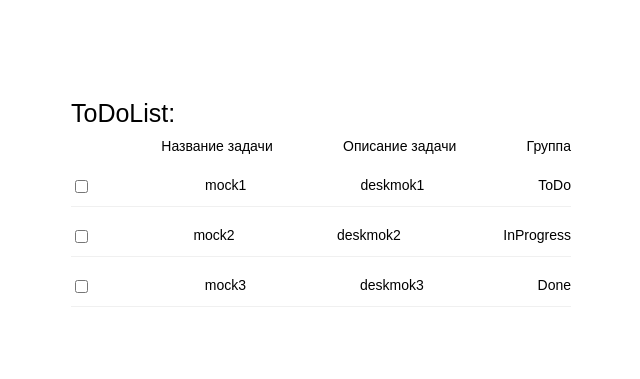
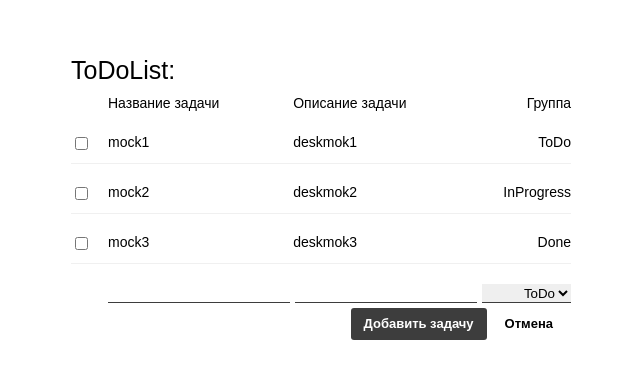
Before and after one commit to tango1603/ReactLess, a React app in the folder lesson3-homework/: page / in a window 1280 px wide. Shown: the part 205-584 px from the top of the page, without its empty margins (319-959 px from the left). Built offline with nearby package versions, Linux system fonts and the light colour scheme.

Commit message:
add style

```diff
--- a/lesson3-homework/src/app/App.jsx
+++ b/lesson3-homework/src/app/App.jsx
@@ -2,18 +2,24 @@ import React, { Component } from 'react';
 import './App.scss';
 
 import TaskList from './components/TaskList/TaskList.jsx';
+import AddTask from './components/AddTask/AddTask.jsx';
+
+import { MOCKLIST } from './constants/constants.js';
 
 export default class App extends Component {
   constructor() {
     super();
     this.state = {
-      taskList: null
+      taskList: MOCKLIST
     };
   }
 
   render() {
     return (
-      <TaskList/>
+      <div>
+        <TaskList data={this.state} />
+        <AddTask />
+      </div>
     );
   }
 }
--- /dev/null
+++ b/lesson3-homework/src/app/components/AddTask/AddTask.jsx
@@ -0,0 +1,50 @@
+import React, { Component } from 'react';
+import './AddTask.scss';
+import { DEF_GROUP } from '../../constants/constants.js';
+class Task extends Component {
+  constructor(props) {
+    super(props);
+    this.state = props;
+  }
+
+  render() {
+    //  const { name, description } = this.props;
+
+    const groups = Object.keys(DEF_GROUP).map(group => (
+      <option key={group}>{DEF_GROUP[group]}</option>
+    ));
+
+    return (
+      <div className="add-task">
+        <div className="add-task__container">
+          <input
+            className="add-task__check--hide"
+            type="checkbox"
+            name="status"
+            id="status"
+          />
+          <input className="add-task__name" type="text" name="name" />
+          <input
+            className="add-task__description"
+            type="text"
+            name="description"
+          />
+
+          <select className="add-task__group">{groups}</select>
+        </div>
+        <div className="add-task__container add-task__container--right">
+          <button className="add-task__button">Добавить задачу</button>
+          <button className="add-task__button add-task__button--inverse">
+            Отмена
+          </button>
+        </div>
+
+        {/* <div className="add-task__name">{name}</div>
+        <div className="add-task__description">{description}</div>
+        <div className="add-task__group">{group}</div> */}
+      </div>
+    );
+  }
+}
+
+export default Task;
--- /dev/null
+++ b/lesson3-homework/src/app/components/AddTask/AddTask.scss
@@ -0,0 +1,63 @@
+$color:#3d3d3d;
+
+.add-task {
+  margin: 10px 0;
+  padding: 10px 0;
+
+  &__container {
+    display: flex;
+    &--right{
+      justify-content: flex-end;
+    }
+  }
+
+  &__check {
+    &--hide {
+      opacity: 0;
+      margin-right: 20px;
+    }
+  }
+
+  &__name {
+    width: 100%;
+    border:none;
+    border-bottom: 1px solid $color;
+    margin-right: 5px;
+  }
+
+  &__description {
+    width: 100%;
+    border:none;
+    border-bottom: 1px solid $color;
+    margin-right: 5px;
+
+  }
+
+  &__group {
+    width: 50%;
+    border:none;
+    text-align: right;
+    border-bottom: 1px solid $color;
+  }
+
+  &__button {
+    background-color: $color;
+    color: #fff;
+    margin-right: 5px;
+    margin-top: 5px;
+    text-shadow: none;
+    border: 1px solid transparent;
+    font-weight: bold;
+    font-size: 13px;
+    line-height: 17px;
+    text-decoration: none;
+    padding: 6px 12px 7px 12px;
+    text-align: center;
+    border-radius: 3px;
+
+    &--inverse{
+      background-color: white;
+      color: black;
+    }
+  }
+}
--- a/lesson3-homework/src/app/components/Task/Task.jsx
+++ b/lesson3-homework/src/app/components/Task/Task.jsx
@@ -9,7 +9,6 @@ class Task extends Component {
 
   render() {
     const { name, description } = this.props;
-
     const group = DEF_GROUP[this.props.group];
 
     return (
--- a/lesson3-homework/src/app/components/Task/Task.scss
+++ b/lesson3-homework/src/app/components/Task/Task.scss
@@ -6,14 +6,24 @@
   border-bottom: 1px solid #f0f0f0;
 
   &__check {
+    margin-right: 20px;
     &--hide {
       opacity: 0;
+      margin-right: 20px;
     }
   }
 
-  &__name {}
+  &__name {
+    width: 100%;
+  }
 
-  &__description {}
+  &__description {
+    width: 100%;
 
-  &__group {}
+  }
+
+  &__group {
+    width: 50%;
+    text-align: right;
+  }
 }
--- a/lesson3-homework/src/app/components/TaskList/TaskList.jsx
+++ b/lesson3-homework/src/app/components/TaskList/TaskList.jsx
@@ -2,18 +2,9 @@ import React, { Component } from 'react';
 import './TaskList.scss';
 import Task from '../Task/Task.jsx';
 
-import { MockList } from '../../constants/constants.js';
-
 export default class TaskList extends Component {
-  constructor() {
-    super();
-    this.state = {
-      tasklist: MockList
-    };
-  }
-
   render() {
-    const { tasklist } = this.state;
+    const { taskList } = this.props.data;
 
     return (
       <div className="task-list">
@@ -24,8 +15,9 @@ export default class TaskList extends Component {
           <div className="task__description">Описание задачи</div>
           <div className="task__group">Группа</div>
         </div>
-        {tasklist.map((task,index) => (
-          <Task key={index}
+        {taskList.map((task, index) => (
+          <Task
+            key={index}
             name={task.name}
             description={task.description}
             group={task.group}
--- a/lesson3-homework/src/app/constants/constants.js
+++ b/lesson3-homework/src/app/constants/constants.js
@@ -4,7 +4,7 @@ export const DEF_GROUP = {
   3: 'Done'
 };
 
-export const MockList = [{
+export const MOCKLIST = [{
   name: 'mock1',
   description: 'deskmok1',
   group: 1
```
